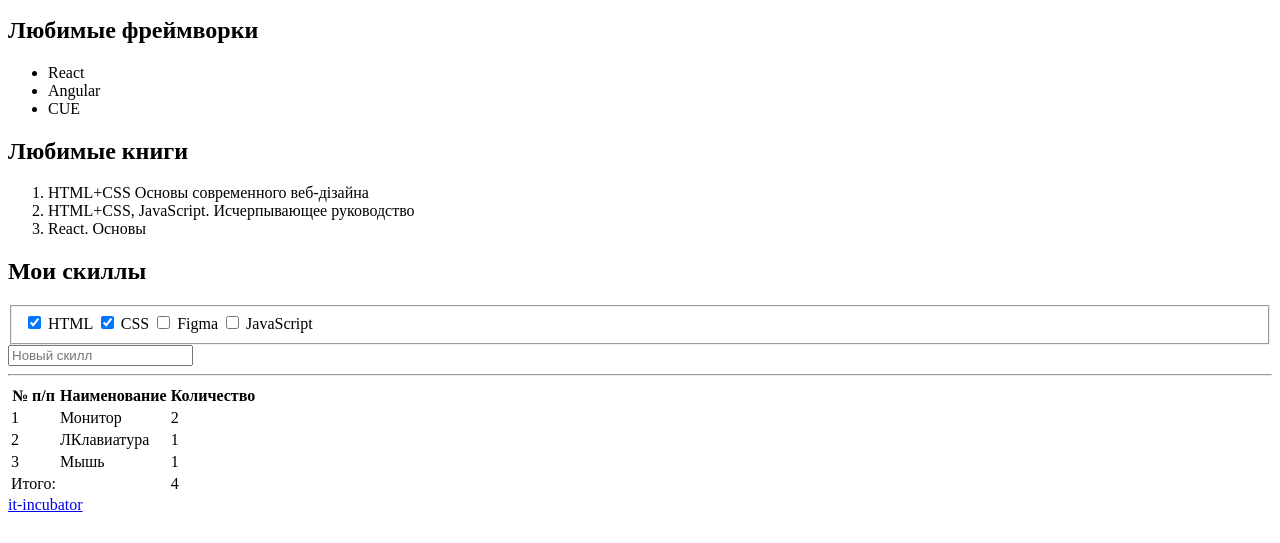
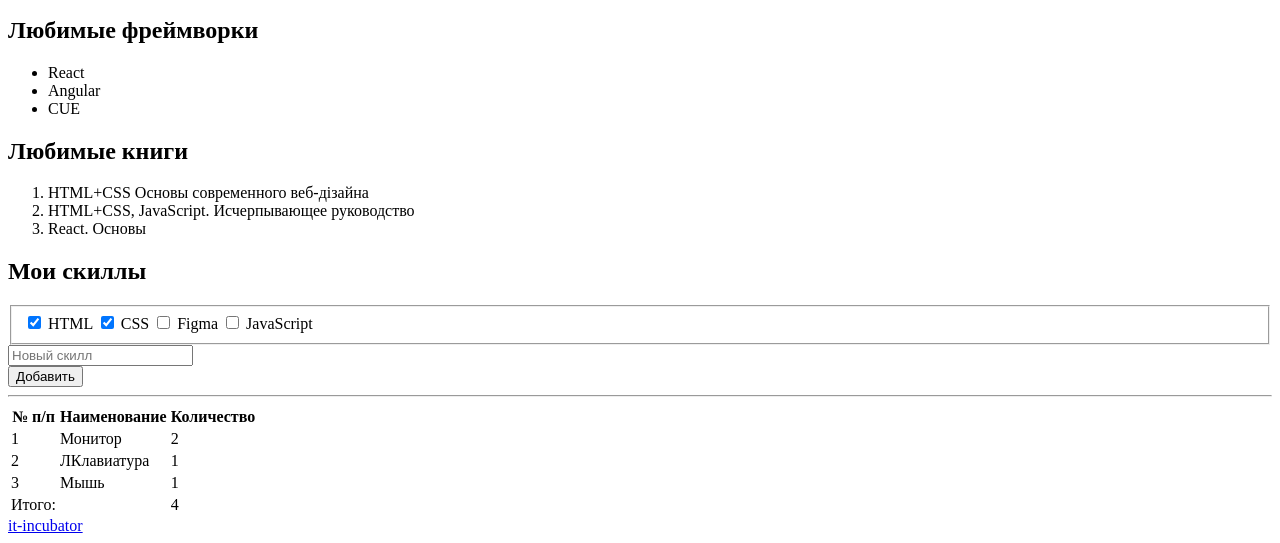
Before and after one commit to Nickrosenberg/1-hw-with-auto-test-html-css-main, a plain HTML site: page index.html in a window 1280 px wide. Shown: the part 493-1036 px from the top of the page. Before the commit the page ends 1015 px from the top, so only its background shows below. Drawn offline with Linux system fonts and the light colour scheme.

Commit message:
complete task-6

```diff
--- a/index.html
+++ b/index.html
@@ -86,6 +86,9 @@
             <input type="text" placeholder="Новый скилл">
         </form>
         <!-- 6) Создай здесь кнопку “Добавить” -->
+        <button>
+            Добавить
+        </button>
         <!-- 7) Добавь горизонтальную линию (для этого есть специальный тег) -->
         <hr>
 
```
